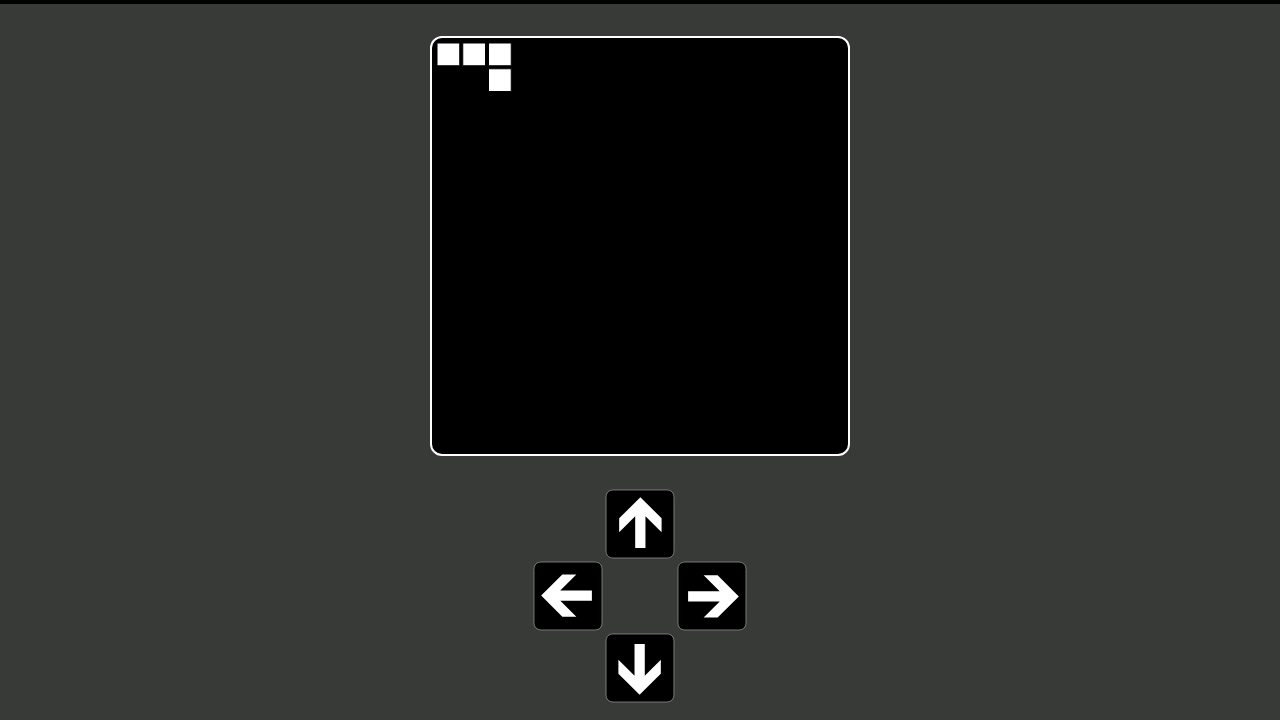
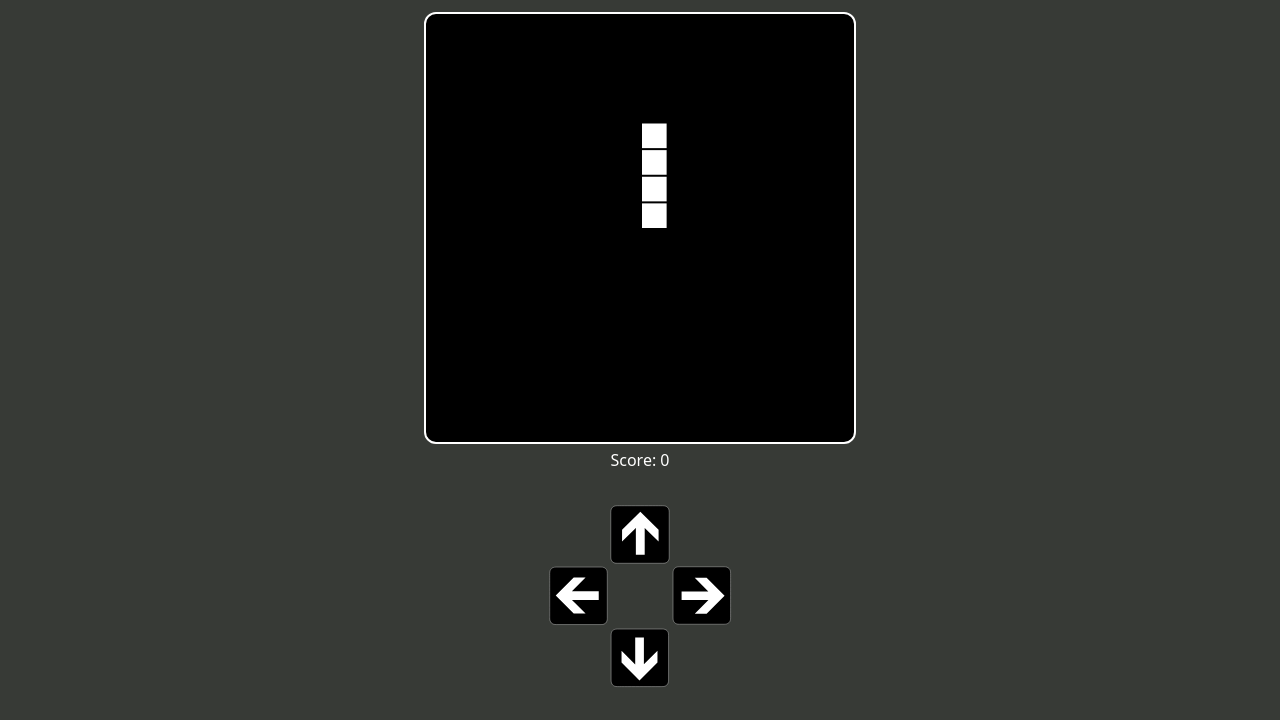
Before and after one commit to Trevin-Small/Purdue-Snake, a website: page dist/index.html in a window 1280 px wide. Shown: the part 80-800 px from the top of the page. Drawn offline with Linux system fonts and the light colour scheme.

Commit message:
Added movement and controls

```diff
--- a/dist/index.html
+++ b/dist/index.html
@@ -14,31 +14,37 @@
 <body class="bgp-gold w-screen h-screen fixed flex flex-col items-center" style="padding: env(safe-area-inset-top) 0 env(safe-area-inset-bottom) 0; overflow:hidden;">
   <div class="bgp-dark-gray w-full h-full fixed m-0 flex flex-col items-center" style="margin: env(safe-area-inset-top) 0 env(safe-area-inset-bottom) 0; overflow:hidden;">
 
-    <div class="bgp-gold w-full h-20 self-start flex flex-row justify-center items-center text-black font-bold text-4xl">
-      <img src="./assets/purdue.svg" style="height:3rem;width:auto;" class="m-0 p-0"/>
-      <p class="relative -m-0.25">urdue Snake</p>
+    <div class="bgp-gold w-full h-auto self-start flex flex-col justify-center items-center p-1">
+      <div class="w-full flex flex-row justify-center items-center">
+        <img src="./assets/purdue.svg" style="height:2.25rem;width:auto;" class="m-0 p-0"/>
+        <p class="relative -m-0.25 text-black font-bold text-4xl ">urdue Snake</p>
+      </div>
+      <p class="text-black font-bold">1N McCutcheon Hall</p>
     </div>
 
     <div class="bgp-black w-full h-1 self-start"></div>
 
-    <div class="w-full flex flex-col justify-center items-center flex-grow self-start" id="game-container">
+    <div class="w-full flex flex-col justify-center items-center flex-grow self-start text-white p-0" id="game-container">
+      <div class="bgp-black m-0 p-0 border-2 w-10 h-10 border-white rounded-xl flex flex-col justify-center items-center" id="game-window">
+        <canvas id="game-canvas" class="rounded-xl m-0 p-0"></canvas>
+      </div>
 
-      <div class="bgp-black m-0 border-2 w-10 h-10 border-white rounded-xl flex flex-col justify-center items-center" id="game-window">
-        <canvas id="game-canvas"></canvas>
+      <div class="flex flex-row justify-center items-center" style="margin-top:4px;" id="text-info">
+        <p>Score: 0</p>
       </div>
 
     </div>
 
     <div class="flex flex-col justify-center items-center justify-self-end w-full p-4 mb-4" style="height:27%;max-height:275px;" id="keyboard-container">
-      <div class="w-full h-1/3 flex flex-row justify-center items-center p-2">
-        <img src="./assets/up-arrow.svg" class="h-full"/>
+      <div class="w-full h-1/3 flex flex-row justify-center items-center">
+        <img src="./assets/up-arrow.svg" class="h-full" id="up"/>
       </div>
-      <div class="w-full h-1/3 flex flex-row justify-between items-center p-2">
-        <img src="./assets/up-arrow.svg" style="transform-origin: 50% 50%;transform:rotate(270deg);" class="h-full"/>
-        <img src="./assets/up-arrow.svg" style="transform-origin: 50% 50%;transform:rotate(90deg);" class="h-full" />
+      <div class="w-full h-1/3 flex flex-row justify-between items-center">
+        <img src="./assets/up-arrow.svg" style="transform-origin: 50% 50%;transform:rotate(270deg);" class="h-full" id="left"/>
+        <img src="./assets/up-arrow.svg" style="transform-origin: 50% 50%;transform:rotate(90deg);" class="h-full" id="right"/>
       </div>
-      <div class="w-full h-1/3 flex flex-row justify-center items-center p-2">
-        <img src="./assets/up-arrow.svg" class="h-full" style="transform-origin: 50% 50%;transform:rotate(180deg);"/>
+      <div class="w-full h-1/3 flex flex-row justify-center items-center">
+        <img src="./assets/up-arrow.svg" class="h-full" style="transform-origin: 50% 50%;transform:rotate(180deg);" id="down"/>
       </div>
     </div>
 
--- a/dist/snake.js
+++ b/dist/snake.js
@@ -2,21 +2,26 @@ const pxToREM = 16;
 
 const Snake = ( () => {
 
-  let snake = [[0,0], [1,0], [2,0], [2,1]];
+  let snake = [[8, 9], [8, 9], [8, 9], [8, 9]];
   let apple = [];
+  let direction = 0;
+  let score = 0;
+
   let gridBoxSize = 0;
-  let gridBoxMargins = 3;
+  let gridBoxMargins = 2;
   let gridDimension = 16;
   let windowBorder = 2;
-  let canvasBorder = 4;
+  let canvasBorder = 3;
 
   const gameContainer = document.getElementById('game-container');
   const gameWindow = document.getElementById('game-window');
   const gameCanvas = document.getElementById('game-canvas');
+  const textInfo = document.getElementById('text-info');
   const ctx = gameCanvas.getContext('2d');
+  ctx.lineWidth = 0;
   const keyboardContainer = document.getElementById('keyboard-container');
   const gameContainerBorders = 2 * (2 * pxToREM);
-  const FPS = 20;
+  const FPS = 4;
 
   function resize() {
     keyboardContainer.style.width = keyboardContainer.offsetHeight + "px";
@@ -25,7 +30,7 @@ const Snake = ( () => {
 
     let maxDimension = (minDimension - gameContainerBorders);
 
-    let windowDimension = (Math.floor(maxDimension / gridDimension) * gridDimension) + (windowBorder * 2);
+    let windowDimension = maxDimension + (windowBorder * 2);
 
     gameWindow.style.height = gameWindow.style.width = windowDimension +  "px";
 
@@ -33,19 +38,17 @@ const Snake = ( () => {
 
     gameCanvas.width = gameCanvas.height = (windowDimension - canvasBorder * 2);
 
-    console.log(windowDimension);
+    gridBoxSize = gameCanvas.width / gridDimension;
 
-    gridBoxSize = gameCanvas.width / gridDimension;
+    textInfo.style.width = windowDimension - 12 + "px";
 
     window.onresize = resize;
   }
 
   function drawGame() {
-
-    /*
-    ctx.fillStyle = 'none';
-    ctx.fillRect(0, 0, canvas.width, canvas.height);
-    */
+    ctx.beginPath();
+    ctx.fillStyle = 'black';
+    ctx.fillRect(0, 0, gameCanvas.width, gameCanvas.height);
 
     for (let i = 0; i < snake.length; i++) {
       // outlined square X: 50, Y: 35, width/height 50
@@ -53,23 +56,104 @@ const Snake = ( () => {
       ctx.fillStyle = 'white';
       ctx.rect(snake[i][0] * gridBoxSize + gridBoxMargins, snake[i][1] * gridBoxSize + gridBoxMargins, gridBoxSize - gridBoxMargins, gridBoxSize - gridBoxMargins);
       ctx.fill();
-      ctx.stroke();
     }
-
-    setTimeout(drawGame, 1000 / FPS);
 
   }
 
-  function gameStart() {
-    drawGame();
+  function takeInput() {
+    document.getElementById('up').addEventListener('click', () => {
+      if (direction != 2){
+        direction = 0;
+      }
+    });
+    document.getElementById('right').addEventListener('click', () => {
+      if (direction != 3){
+        direction = 1;
+      }
+    });
+    document.getElementById('down').addEventListener('click', () => {
+      if (direction != 0){
+        direction = 2;
+      }
+    });
+    document.getElementById('left').addEventListener('click', () => {
+      if (direction != 1){
+        direction = 3;
+      }
+    });
+
+    document.addEventListener('keydown', (event) => {
+      console.log(event.code);
+      if (event.code == '37'){
+        direction == 3;
+      } else if (event.code == '38'){
+        direction == 0;
+      } else if (event.code == '39'){
+        direction == 1;
+      } else if (event.code == '40'){
+        direction == 2;
+      }
+    });
+
+
+  }
+
+  function moveSnake() {
+
+    let tailIndex = snake.length - 1;
+    switch(direction) {
+      case 0:
+        snake[tailIndex][1] = snake[0][1] - 1;
+        snake[tailIndex][0] = snake[0][0];
+        break;
+      case 1:
+        snake[tailIndex][0] = snake[0][0] + 1;
+        snake[tailIndex][1] = snake[0][1];
+        break;
+      case 2:
+        snake[tailIndex][1] = snake[0][1] + 1;
+        snake[tailIndex][0] = snake[0][0];
+        break;
+      case 3:
+        snake[tailIndex][0] = snake[0][0] - 1;
+        snake[tailIndex][1] = snake[0][1];
+        break;
+    }
+
+    if (snake[tailIndex][0] < 0) {
+      snake[tailIndex][0] = gridDimension - 1;
+    } else if (snake[tailIndex][0] > gridDimension) {
+      snake[tailIndex][0] = 0;
+    } else if (snake[tailIndex][1] < 0) {
+      snake[tailIndex][1] = gridDimension - 1;
+    } else if (snake[tailIndex][1] > gridDimension) {
+      snake[tailIndex][1] = 0;
+    }
+
+    snake.unshift(snake.pop(snake.length - 1));
+  }
+
+  function init() {
+
+    function gameLoop() {
+      moveSnake();
+      drawGame();
+
+      setTimeout(() => {
+        gameLoop();
+      }, 1000 / FPS);
+    }
+
+    resize();
+    gameLoop();
+    takeInput();
+
   }
 
   return {
-    resize,
-    gameStart
+    init
   }
 
 })();
 
-Snake.resize();
-Snake.gameStart();
+Snake.init();
```
Also changed, not shown: dist/main.css.
